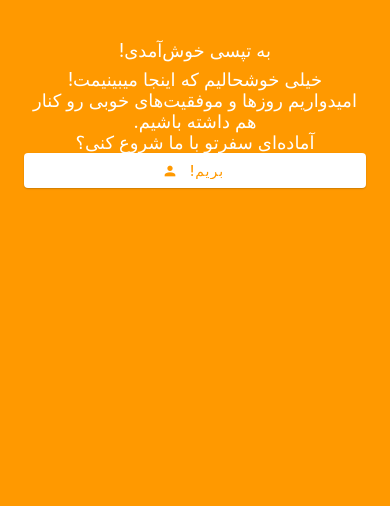
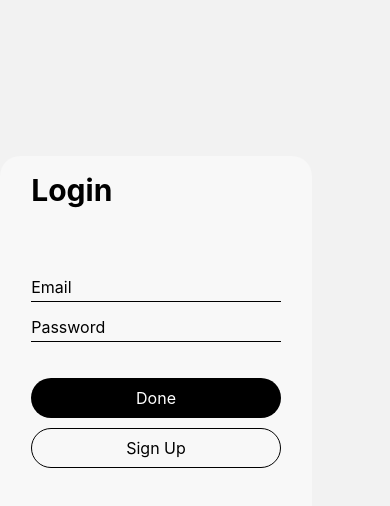
Before and after one commit to FatemeMirzaeii/culturetech, a React Native app: screen /Login in a window 390 px wide. Shown: the top 506 px of the page. Built offline with nearby package versions, Linux system fonts and the light colour scheme.

Commit message:
adding login screen

```diff
--- a/src/navigator/index.js
+++ b/src/navigator/index.js
@@ -6,11 +6,13 @@ import AboutCo from '../screens/about-co';
 import BeforeComing from '../screens/before-coming';
 import EmployerHome from '../screens/employer-home';
 import Checklist from '../screens/checklist';
+import Login from '../screens/login';
 
 const Navigator = () => {
   const Stack = createNativeStackNavigator();
   return (
     <Stack.Navigator screenOptions={{headerShown: false}}>
+      <Stack.Screen name="Login" component={Login} />
       <Stack.Screen name="Welcome" component={Welcome} />
       <Stack.Screen name="EmployeeHome" component={EmployeeHome} />
       <Stack.Screen name="EmployerHome" component={EmployerHome} />
--- a/src/screens/login/index.js
+++ b/src/screens/login/index.js
@@ -0,0 +1,120 @@
+import React, {useState} from 'react';
+import {View, Text, TouchableOpacity, TextInput, Platform} from 'react-native';
+import styles from './style';
+
+const API_URL =
+  Platform.OS === 'ios' ? 'http://localhost:5000' : 'http://10.0.2.2:5000';
+
+const Login = () => {
+  const [email, setEmail] = useState('');
+  const [name, setName] = useState('');
+  const [password, setPassword] = useState('');
+
+  const [isError, setIsError] = useState(false);
+  const [message, setMessage] = useState('');
+  const [isLogin, setIsLogin] = useState(true);
+
+  const onChangeHandler = () => {
+    setIsLogin(!isLogin);
+    setMessage('');
+  };
+
+  const onLoggedIn = token => {
+    fetch(`${API_URL}/private`, {
+      method: 'GET',
+      headers: {
+        'Content-Type': 'application/json',
+        Authorization: `Bearer ${token}`,
+      },
+    })
+      .then(async res => {
+        try {
+          const jsonRes = await res.json();
+          if (res.status === 200) {
+            setMessage(jsonRes.message);
+          }
+        } catch (err) {
+          console.log(err);
+        }
+      })
+      .catch(err => {
+        console.log(err);
+      });
+  };
+
+  const onSubmitHandler = () => {
+    const payload = {
+      email,
+      name,
+      password,
+    };
+    fetch(`${API_URL}/${isLogin ? 'login' : 'signup'}`, {
+      method: 'POST',
+      headers: {
+        'Content-Type': 'application/json',
+      },
+      body: JSON.stringify(payload),
+    })
+      .then(async res => {
+        try {
+          const jsonRes = await res.json();
+          if (res.status !== 200) {
+            setIsError(true);
+            setMessage(jsonRes.message);
+          } else {
+            onLoggedIn(jsonRes.token);
+            setIsError(false);
+            setMessage(jsonRes.message);
+          }
+        } catch (err) {
+          console.log(err);
+        }
+      })
+      .catch(err => {
+        console.log(err);
+      });
+  };
+
+  const getMessage = () => {
+    const status = isError ? `Error: ` : `Success: `;
+    return status + message;
+  };
+
+  return (
+    <View style={styles.card}>
+      <Text style={styles.heading}>{isLogin ? 'Login' : 'Signup'}</Text>
+      <View style={styles.form}>
+        <View style={styles.inputs}>
+          <TextInput
+            style={styles.input}
+            placeholder="Email"
+            autoCapitalize="none"
+            onChangeText={setEmail}></TextInput>
+          {!isLogin && (
+            <TextInput
+              style={styles.input}
+              placeholder="Name"
+              onChangeText={setName}></TextInput>
+          )}
+          <TextInput
+            secureTextEntry={true}
+            style={styles.input}
+            placeholder="Password"
+            onChangeText={setPassword}></TextInput>
+          <Text style={[styles.message, {color: isError ? 'red' : 'green'}]}>
+            {message ? getMessage() : null}
+          </Text>
+          <TouchableOpacity style={styles.button} onPress={onSubmitHandler}>
+            <Text style={styles.buttonText}>Done</Text>
+          </TouchableOpacity>
+          <TouchableOpacity style={styles.buttonAlt} onPress={onChangeHandler}>
+            <Text style={styles.buttonAltText}>
+              {isLogin ? 'Sign Up' : 'Log In'}
+            </Text>
+          </TouchableOpacity>
+        </View>
+      </View>
+    </View>
+  );
+};
+export default Login;
--- a/src/screens/login/style.js
+++ b/src/screens/login/style.js
@@ -0,0 +1,79 @@
+import {StyleSheet} from 'react-native';
+
+export default StyleSheet.create({
+  image: {
+    flex: 1,
+    width: '100%',
+    alignItems: 'center',
+  },
+  card: {
+    flex: 1,
+    backgroundColor: 'rgba(255, 255, 255, 0.4)',
+    width: '80%',
+    marginTop: '40%',
+    borderRadius: 20,
+    maxHeight: 380,
+    paddingBottom: '30%',
+  },
+  heading: {
+    fontSize: 30,
+    fontWeight: 'bold',
+    marginLeft: '10%',
+    marginTop: '5%',
+    marginBottom: '30%',
+    color: 'black',
+  },
+  form: {
+    flex: 1,
+    justifyContent: 'space-between',
+    paddingBottom: '5%',
+  },
+  inputs: {
+    width: '100%',
+    flex: 1,
+    alignItems: 'center',
+    justifyContent: 'center',
+    paddingTop: '10%',
+  },
+  input: {
+    width: '80%',
+    borderBottomWidth: 1,
+    borderBottomColor: 'black',
+    paddingTop: 10,
+    fontSize: 16,
+    minHeight: 40,
+  },
+  button: {
+    width: '80%',
+    backgroundColor: 'black',
+    height: 40,
+    borderRadius: 50,
+    justifyContent: 'center',
+    alignItems: 'center',
+    marginVertical: 5,
+  },
+  buttonText: {
+    color: 'white',
+    fontSize: 16,
+    fontWeight: '400',
+  },
+  buttonAlt: {
+    width: '80%',
+    borderWidth: 1,
+    height: 40,
+    borderRadius: 50,
+    borderColor: 'black',
+    justifyContent: 'center',
+    alignItems: 'center',
+    marginVertical: 5,
+  },
+  buttonAltText: {
+    color: 'black',
+    fontSize: 16,
+    fontWeight: '400',
+  },
+  message: {
+    fontSize: 16,
+    marginVertical: '5%',
+  },
+});
```
